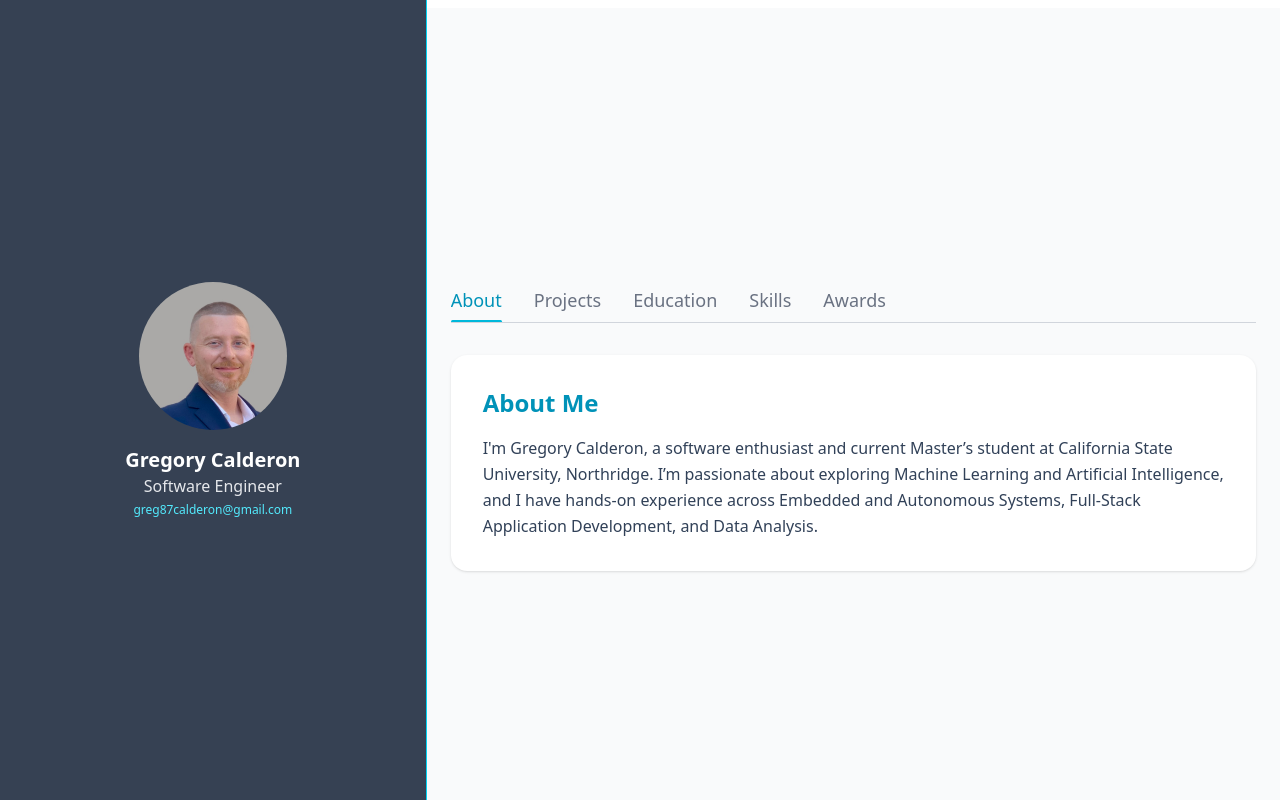
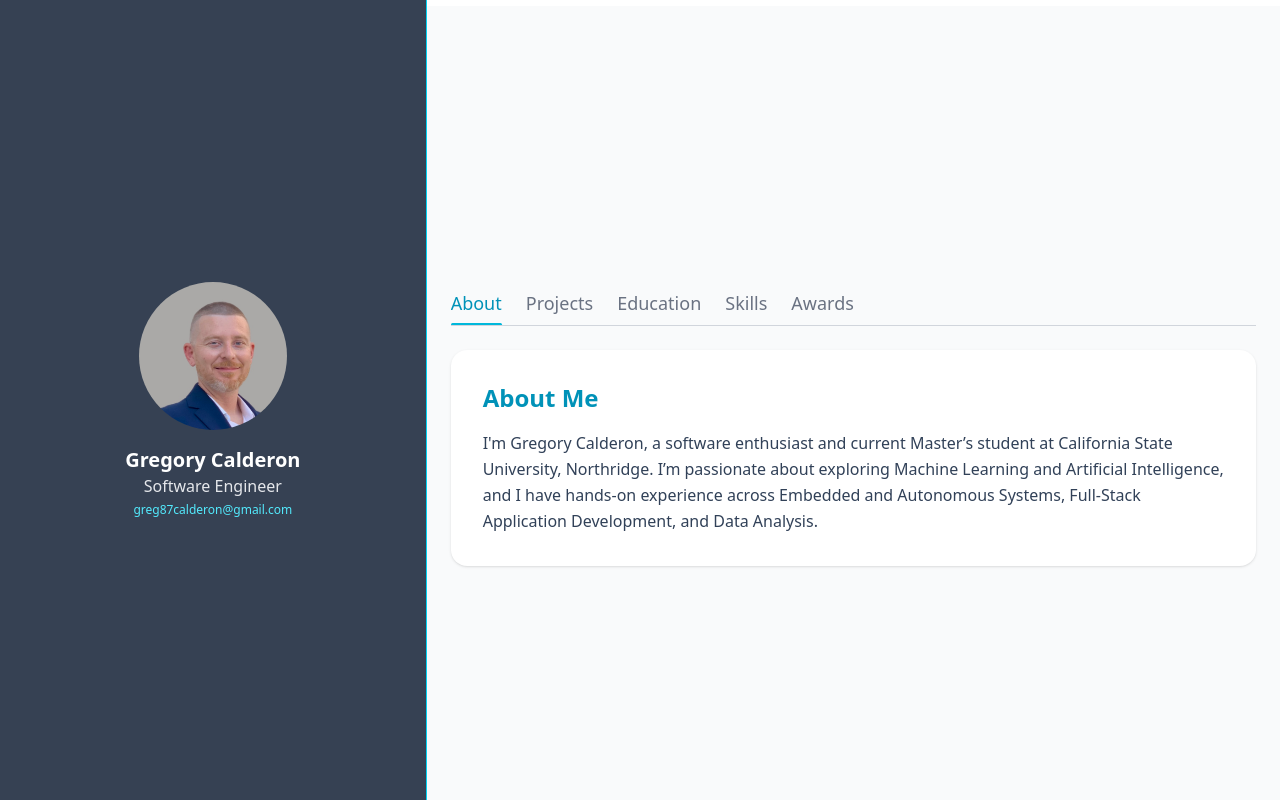
Before and after one commit to greg-of-Earth/greg-of-Earth_portfolio, a Next.js app: page / in a window 1280 px wide. Built offline with nearby package versions, Linux system fonts and the light colour scheme.

Commit message:
fixing nav on mobile

```diff
--- a/src/components/MainContent.tsx
+++ b/src/components/MainContent.tsx
@@ -24,8 +24,8 @@ const MainContent: React.FC<MainContentProps> = ( { className }) => {
     };
 
   return (
-    <main className="flex-1 flex flex-col items-center justify-start md:justify-center w-full px-4 sm:px-6 bg-gray-50 text-slate-800 mt-[8px]">
-        <nav className="flex space-x-4 sm:space-x-8 border-b border-gray-300 mb-8 mt-[6vh] overflow-x-auto no-scrollbar w-full">
+    <main className="flex-1 flex flex-col items-center justify-start md:justify-center w-full px-4 sm:px-6 bg-gray-50 text-slate-800 mt-[6px]">
+        <nav className="flex space-x-4 sm:space-x-6 border-b border-gray-300 mb-6 mt-[6vh] overflow-x-auto no-scrollbar w-full">
             {TABS.map((tab) => (
                 <button
                     key={tab}
```
